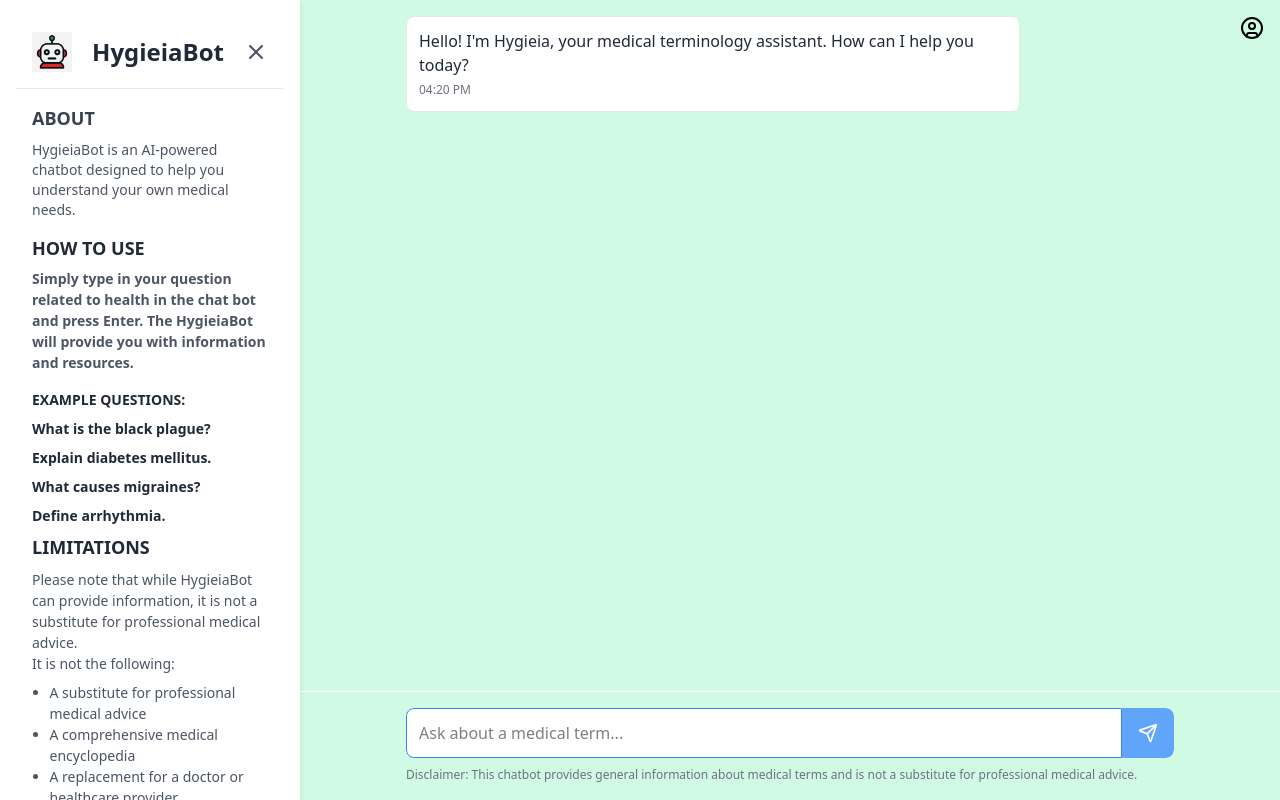
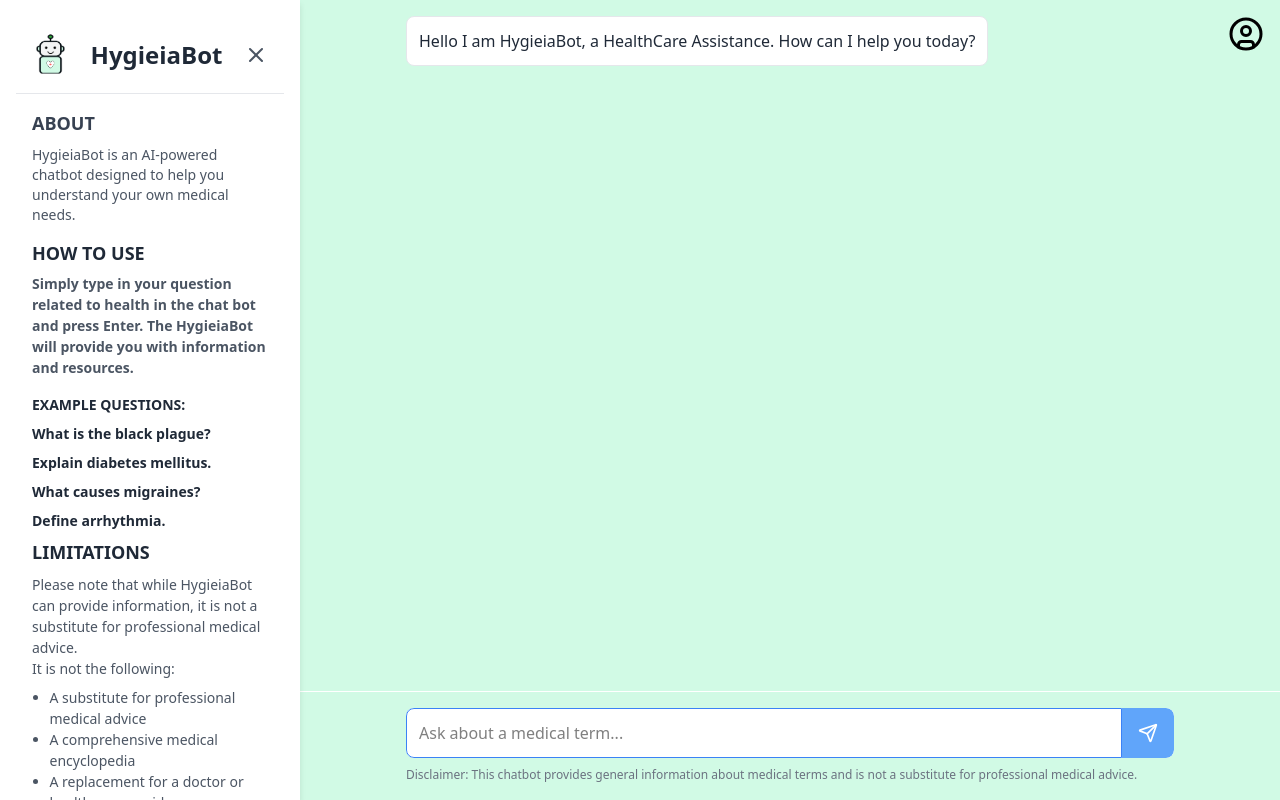
Before and after one commit to LQNguyen05-max/HygieiaChat, a Next.js app in the folder client/: page / in a window 1280 px wide. Built offline with nearby package versions, Linux system fonts and the light colour scheme.

Commit message:
add UserProfile component and custom replies for chatbot interactions

```diff
--- a/client/components/InfoPanel.jsx
+++ b/client/components/InfoPanel.jsx
@@ -9,7 +9,7 @@ export default function InfoPanel({ onClose, setInput}) {
                 <img src="hybot.png"
                 alt="Hygieia Bot Logo"
                 className="info-panel-logo"
-                style={{width: 40, height: 40}}
+                style={{width: 37, height: 45}}
                 // logo click to home page
                 onClick={() => window.location.href = "/home"} />
                 <h2 className="info-panel-title">HygieiaBot</h2>
--- a/client/components/MedicalChatbot.jsx
+++ b/client/components/MedicalChatbot.jsx
@@ -1,117 +1,26 @@
-import { useState, useRef, useEffect } from "react"
-import { Send } from "lucide-react"
+import { useRef, useEffect } from "react";
+import { Send } from "lucide-react";
 
-// import { medicalKnowledgeBase } from "@/lib/medical-knowledge"
-
-export default function MedicalChatbot({input, setInput, chatLog, handleSend}) {
-  const [messages, setMessages] = useState([
-    {
-      id: "welcome",
-      content: "Hello! I'm Hygieia, your medical terminology assistant. How can I help you today?",
-      sender: "bot",
-      timestamp: new Date().toLocaleTimeString([], { hour: "2-digit", minute: "2-digit" }),
-    },
-  ])
-  // const [input, setInput] = useState("")
-  const [isTyping, setIsTyping] = useState(false)
-  const messagesEndRef = useRef(null)
-  const inputRef = useRef(null)
+export default function MedicalChatbot({ input, setInput, chatLog, handleSend, isBotTyping  }) {
+  const messagesEndRef = useRef(null);
+  const inputRef = useRef(null);
 
   // Auto-scroll to bottom when messages change
   useEffect(() => {
-    messagesEndRef.current?.scrollIntoView({ behavior: "smooth" })
-  }, [messages])
+    messagesEndRef.current?.scrollIntoView({ behavior: "smooth" });
+  }, [chatLog]);
 
   // Focus input on load
   useEffect(() => {
-    inputRef.current?.focus()
-  }, [])
-
-  const handleSendMessage = () => {
-    if (input.trim() === "") return
-
-    // Add user message
-    const userMessage = {
-      id: Date.now().toString(),
-      content: input,
-      sender: "user",
-      timestamp: new Date().toLocaleTimeString([], { hour: "2-digit", minute: "2-digit" }),
-    }
-
-    setMessages((prev) => [...prev, userMessage])
-    setInput("")
-    setIsTyping(true)
-
-    // Simulate bot thinking and generate response
-    setTimeout(
-      () => {
-        const botResponse = generateResponse(input)
-        setMessages((prev) => [
-          ...prev,
-          {
-            id: (Date.now() + 1).toString(),
-            content: botResponse,
-            sender: "bot",
-            timestamp: new Date().toLocaleTimeString([], { hour: "2-digit", minute: "2-digit" }),
-          },
-        ])
-        setIsTyping(false)
-      },
-      1000 + Math.random() * 1000,
-    ) // Random delay between 1-2 seconds
-  }
-
-  const generateResponse = (query) => {
-    const normalizedQuery = query.toLowerCase()
-
-    // Check for greetings
-    if (/^(hi|hello|hey|greetings)/.test(normalizedQuery)) {
-      return "Hello! How can I help you with medical terminology today?"
-    }
-
-    // Check for thanks
-    if (/thank you|thanks/.test(normalizedQuery)) {
-      return "You're welcome! Feel free to ask if you have more questions about medical terms."
-    }
-
-    // Check for goodbyes
-    if (/bye|goodbye|see you|farewell/.test(normalizedQuery)) {
-      return "Goodbye! Take care of your health and come back if you have more questions."
-    }
-
-    // Check for medical terms in our knowledge base
-    for (const term in medicalKnowledgeBase) {
-      // Check if the query contains the term or is asking about the term
-      if (
-        normalizedQuery.includes(term.toLowerCase()) ||
-        normalizedQuery.includes(`what is ${term.toLowerCase()}`) ||
-        normalizedQuery.includes(`define ${term.toLowerCase()}`) ||
-        normalizedQuery.includes(`explain ${term.toLowerCase()}`)
-      ) {
-        const info = medicalKnowledgeBase[term]
-        return `**${term}**: ${info.definition}\n\n${info.additionalInfo || ""}`
-      }
-    }
-
-    // If no specific term is found, check for general categories
-    if (/heart|cardiac|cardio/.test(normalizedQuery)) {
-      return "I can provide information about various heart-related terms. Could you specify which cardiac term you'd like to learn about? For example: arrhythmia, myocardial infarction, or hypertension."
-    }
-
-    if (/diabetes|blood sugar|glucose/.test(normalizedQuery)) {
-      return "I can provide information about diabetes and related terms. Would you like to know about Type 1 diabetes, Type 2 diabetes, or gestational diabetes?"
-    }
-
-    // Default response if no match is found
-    return "I don't have specific information about that medical term. Could you try asking about another term or phrase your question differently?"
-  }
+    inputRef.current?.focus();
+  }, []);
 
   const handleKeyDown = (e) => {
     if (e.key === "Enter" && !e.shiftKey) {
-      e.preventDefault()
-      handleSendMessage()
+      e.preventDefault();
+      handleSend(e);
     }
-  }
+  };
 
   // Auto-resize textarea as user types
   const handleTextareaChange = (e) => {
@@ -124,15 +33,20 @@ export default function MedicalChatbot({input, setInput, chatLog, handleSend}) {
     <div className="medical-chatbot-container">
       <div className="medical-chatbot-messages">
         <div className="medical-chatbot-inner">
-          {messages.map((message) => (
+          <div className="medical-chatbot-message-row bot">
+            <div className="medical-chatbot-message bot">
+              Hello I am HygieiaBot, a HealthCare Assistance. How can I help you today?
+            </div>
+          </div>
+          {chatLog.map((message, idx) => (
             <div
-              key={message.id}
+              key={idx}
               className={`medical-chatbot-message-row ${message.sender}`}
             >
-              <div
-                className={`medical-chatbot-message ${message.sender}`}
-              >
-                {message.content.split("\n\n").map((paragraph, i) => (
+              <div className={`medical-chatbot-message ${message.sender}`}>
+                {message.message
+                  .split("\n\n")
+                  .map((paragraph, i) => (
                     <p
                       key={i}
                       className={i > 0 ? "mt-2" : ""}
@@ -141,29 +55,30 @@ export default function MedicalChatbot({input, setInput, chatLog, handleSend}) {
                       }}
                     />
                   ))}
+                {message.timestamp && (
                   <div className="medical-chatbot-timestamp">
                     {message.timestamp}
                   </div>
+                )}
               </div>
             </div>
           ))}
-
-          {isTyping && (
-            <div className="medical-chatbot-typing">
-              <div className="medical-chatbot-typing-bubble">
-                <div className="medical-chatbot-typing-dot" style={{ animationDelay: "0ms" }}></div>
-                <div className="medical-chatbot-typing-dot" style={{ animationDelay: "200ms" }}></div>
-                <div className="medical-chatbot-typing-dot" style={{ animationDelay: "400ms" }}></div>
+          {/* Tying Indicator */}
+          {isBotTyping && (
+            <div className="medical-chatbot-message-row bot">
+              <div className="medical-chatbot-message bot medical-chatbot-typing-bubble">
+                <span className="medical-chatbot-typing-dot" />
+                <span className="medical-chatbot-typing-dot" />
+                <span className="medical-chatbot-typing-dot" />
               </div>
             </div>
           )}
-
           <div ref={messagesEndRef} />
         </div>
       </div>
 
       <div className="medical-chatbot-input-area">
-        <div className="medical-chatbot-input-row">
+        <form className="medical-chatbot-input-row" onSubmit={handleSend}>
           <textarea
             ref={inputRef}
             value={input}
@@ -174,13 +89,13 @@ export default function MedicalChatbot({input, setInput, chatLog, handleSend}) {
             rows={1}
           />
           <button
-            onClick={handleSendMessage}
-            disabled={input.trim() === "" || isTyping}
+            type="submit"
+            disabled={input.trim() === ""}
             className="medical-chatbot-send-btn"
           >
             <Send size={20} />
           </button>
-        </div>
+        </form>
         <div className="medical-chatbot-disclaimer">
           <p>
             Disclaimer: This chatbot provides general information about medical terms and is not a substitute for
@@ -189,5 +104,5 @@ export default function MedicalChatbot({input, setInput, chatLog, handleSend}) {
         </div>
       </div>
     </div>
-  )
+  );
 }
--- a/client/components/User.jsx
+++ /dev/null
@@ -1,9 +0,0 @@
-import { CircleUser } from 'lucide-react';
-
-const User = () => {
-  return (
-    <CircleUser />
-  );
-};
-
-export default User;
--- /dev/null
+++ b/client/components/UserProfile.jsx
@@ -0,0 +1,62 @@
+import { useState } from "react";
+import { CircleUser } from "lucide-react"; // or your preferred icon
+
+export default function UserProfile() {
+  const [showProfile, setShowProfile] = useState(false);
+
+  return (
+    <div
+      className="user-profile"
+      onClick={() => setShowProfile((b) => !b)}
+      style={{
+        position: "absolute",
+        top: "1rem",
+        right: "1rem",
+        zIndex: 200,
+        cursor: "pointer",
+      }}
+      title="User Profile"
+    >
+      <CircleUser size={36} />
+      {showProfile && (
+        <div
+          style={{
+            position: "absolute",
+            top: "2.5rem",
+            right: 0,
+            background: "#fff",
+            border: "1px solid #e5e7eb",
+            borderRadius: "0.5rem",
+            boxShadow: "0 2px 8px rgba(0,0,0,0.07)",
+            padding: "1rem",
+            minWidth: "180px",
+          }}
+        >
+            {/* User display email here! */}
+          <div style={{ fontWeight: 600, marginBottom: "0.5rem" }}>Your Profile</div>
+          <div style={{ fontSize: "0.9rem", color: "#374151" }}>user@email.com</div>
+          <button
+            style={{
+              marginTop: "1rem",
+              width: "100%",
+              padding: "0.5rem",
+              borderRadius: "0.25rem",
+              border: "none",
+              background: "#2563eb",
+              color: "#fff",
+              cursor: "pointer",
+            }}
+            onClick={(e) => {
+              e.stopPropagation();
+              window.location.href = "/users"
+              // change later!!!
+              alert("Log out");
+            }}
+          >
+            Log out
+          </button>
+        </div>
+      )}
+    </div>
+  );
+}
--- a/client/src/pages/global.css
+++ b/client/src/pages/global.css
@@ -8,6 +8,7 @@
 /* Main Layout */
 .main-layout {
   display: flex;
+  flex-direction: row;
   min-height: 100vh;
   width: 100%;
   flex: 1;
@@ -15,24 +16,13 @@
 }
 
 .app-container {
-  position: flex;
+  position: relative;
   width: 100%;
   max-width: 100vw;
   margin: 0 auto;
   height: 100vh;
   display: flex;
-}
-
-/* User Icon */
-.user {
-  position: absolute;
-  top: 1rem;
-  right: 1rem;
-  z-index: 200;
-  /* Optional: style for size, border, etc. */
-  display: flex;
-  align-items: center;
-  justify-content: center;
+  flex-direction: column;
 }
 
 /* Medical ChatBot Container */
@@ -81,7 +71,27 @@
   flex-shrink: 0;
 }
 
-.info-panel-logo {
+/* Media Queries */
+@media only screen and (max-width: 1280px) {
+  body {
+    font-size: 18px;
+  }
+}
+
+@media only screen and (max-width: 768px) {
+  body {
+    font-size: 18px;
+  }
+}
+
+@media only screen and (max-width: 480px) {
+  body {
+    font-size: 14px;
+  }
+}
+
+/* Info Panel */
+.info-panel {
   cursor: pointer;
   transition: transform 0.15s;
 }
@@ -296,9 +306,13 @@
   font-size: 0.75rem;
   margin-top: 0.25rem;
   color: #60a5fa; /* text-blue-100 for user */
+  text-align: right;
+  display: block;
 }
 .medical-chatbot-message.bot .medical-chatbot-timestamp {
   color: #6b7280; /* text-gray-500 */
+  text-align: right;
+  display: block;
 }
 
 /* Typing indicator */
--- a/client/src/pages/index.js
+++ b/client/src/pages/index.js
@@ -1,8 +1,9 @@
-import { useState } from "react";
+import React, { useState } from "react";
 // import { useRouter } from "next/router";
 import MedicalChatbot from "../../components/MedicalChatbot";
 import InfoPanel from "../../components/InfoPanel";
-import User from "../../components/User";
+import UserProfile from "../../components/UserProfile";
+import { getCustomReply } from "../../util/customReply";
 
 // This is the main page of your Next.js application for right now.
 export default function Home() {
@@ -10,59 +11,84 @@ export default function Home() {
   const [chatLog, setChatLog] = useState([]);
   const [input, setInput] = useState("");
   const [showInfoPanel, setShowInfoPanel] = useState(true);
+  const [isBotTyping, setIsBotTyping] = useState(false);
 
   const handleSend = async (e) => {
     e.preventDefault();
     if (!input) return;
 
-    // user sending a message and set the chat log
-    const userMessage = { sender: "user", message: input };
-    const prevLog = [...chatLog, userMessage];
-    setChatLog((prevLog) => {
-      const updateLog = [...prevLog];
-      updateLog[updateLog.length - 1] = { sender: "bot", message: "..." };
-      return updateLog;
+    // timestamp for each message
+    const now = new Date();
+    const timeString = now.toLocaleTimeString([], {
+      hour: "2-digit",
+      minute: "2-digit",
     });
 
-    const newLog = [...chatLog, userMessage];
-
+    // Add user message
+    const userMessage = {
+      sender: "user",
+      message: input,
+      timestamp: timeString,
+    };
+    setChatLog((prev) => [...prev, userMessage]);
     setInput("");
 
-    setChatLog([
-      prevLog,
-      userMessage,
-      { sender: "bot", message: "Bot is Typing..." },
-    ]);
-    setInput("");
+    // Check for custom replies
+    const customReply = getCustomReply(input);
+    if (customReply) {
+      setIsBotTyping(true);
+      setTimeout(() => {
+        const botMessage = {
+          sender: "bot",
+          message: customReply,
+          timestamp: timeString,
+        };
+        setChatLog((prev) => [...prev, botMessage]);
+        setIsBotTyping(false);
+      }, 1000);
+      return;
+    }
+    setIsBotTyping(true);
 
-    // send message to the serverwhere
-    const response = await fetch("http://localhost:5000/api/ask", {
+    // Sending message to user
+    const response = await fetch("http://localhost:5000/api/responses", {
       method: "POST",
-      headers: {
-        "Content-Type": "application/json",
-      },
+      headers: { "Content-Type": "application/json" },
       body: JSON.stringify({ message: input }),
     });
 
     const data = await response.json();
-    // use data.message if you are using the server
-    setChatLog([...newLog, { user: "AI", message: data.message }]);
-    setInput("");
+
+    // Updating Chatlog with the bot's responses
+    const botMessage = {
+      sender: "bot",
+      message: data.message,
+      timestamp: timeString,
+    };
+
+    setChatLog((prev) => [...prev, botMessage]);
+    setIsBotTyping(false);
   };
 
   return (
+    // returns the display of the chatbot
+    <div style={{ position: "relative", height: "100vh", width: "100vw" }}>
+      <UserProfile />
       <div className="app-container">
-      <div className="user" onClick={() => window.location.href="/user"}>
-        <User />
-      </div>
         <div className="main-layout">
-        {showInfoPanel && <InfoPanel onClose={() => setShowInfoPanel(false)} setInput={setInput} />}
+          {showInfoPanel && (
+            <InfoPanel
+              onClose={() => setShowInfoPanel(false)}
+              setInput={setInput}
+            />
+          )}
           <div className="medical-chatbot-container">
             <MedicalChatbot
               chatLog={chatLog}
               input={input}
               setInput={setInput}
               handleSend={handleSend}
+              isBotTyping={isBotTyping}
             />
             {!showInfoPanel && (
               <button
@@ -75,5 +101,6 @@ export default function Home() {
           </div>
         </div>
       </div>
+    </div>
   );
 }
--- a/client/src/pages/output.css
+++ b/client/src/pages/output.css
@@ -178,6 +178,12 @@
   }
 }
 @layer utilities {
+  .absolute {
+    position: absolute;
+  }
+  .relative {
+    position: relative;
+  }
   .mt-2 {
     margin-top: calc(var(--spacing) * 2);
   }
@@ -384,27 +390,20 @@
 }
 .main-layout {
   display: flex;
+  flex-direction: row;
   min-height: 100vh;
   width: 100%;
   flex: 1;
   min-width: 0;
 }
 .app-container {
-  position: flex;
+  position: relative;
   width: 100%;
   max-width: 100vw;
   margin: 0 auto;
   height: 100vh;
   display: flex;
-}
-.user {
-  position: absolute;
-  top: 1rem;
-  right: 1rem;
-  z-index: 200;
-  display: flex;
-  align-items: center;
-  justify-content: center;
+  flex-direction: column;
 }
 .medical-chatbot-container {
   display: flex;
@@ -445,7 +444,22 @@
   overflow-y: auto;
   flex-shrink: 0;
 }
-.info-panel-logo {
+@media only screen and (max-width: 1280px) {
+  body {
+    font-size: 18px;
+  }
+}
+@media only screen and (max-width: 768px) {
+  body {
+    font-size: 18px;
+  }
+}
+@media only screen and (max-width: 480px) {
+  body {
+    font-size: 14px;
+  }
+}
+.info-panel {
   cursor: pointer;
   transition: transform 0.15s;
 }
@@ -616,9 +630,13 @@
   font-size: 0.75rem;
   margin-top: 0.25rem;
   color: #60a5fa;
+  text-align: right;
+  display: block;
 }
 .medical-chatbot-message.bot .medical-chatbot-timestamp {
   color: #6b7280;
+  text-align: right;
+  display: block;
 }
 .medical-chatbot-typing {
   margin-bottom: 1rem;
--- /dev/null
+++ b/client/util/customReply.js
@@ -0,0 +1,23 @@
+const customReply = [
+  // Custom replies for specific inputs
+  {
+    match: (input) => input.trim().toLowerCase() === "who are you?",
+    reply:
+      "I am HygieiaBot, an AI HealthCare Assistance Bot to assist with information and tasks. I am here to assist you with your medical queries and provide information about various health topics.",
+  },
+  {
+    match: (input) => input.trim().toLowerCase() === "what is hygieiabot?",
+    reply:
+      "HygieiaBot is an AI-powered chatbot designed to help you understand your own medical needs. It provides information and resources related to health and wellness.",
+  },
+  {
+    match: (input) => input.trim().toLowerCase() === "who made hygieiabot?",
+    reply:
+      "HygieiaBot was created by a group of 4 guys from the University of Texas at Dallas. They are a team of students who are passionate about healthcare and technology.",
+  },
+];
+
+export function getCustomReply(input) {
+  const found = customReply.find((item) => item.match(input));
+  return found ? found.reply : null;
+}
```
Also changed, not shown: client/public/hybot.png, 1 other file (tests, documents, lock files or other folders). Lines whose indentation alone changed are shown as unchanged.
